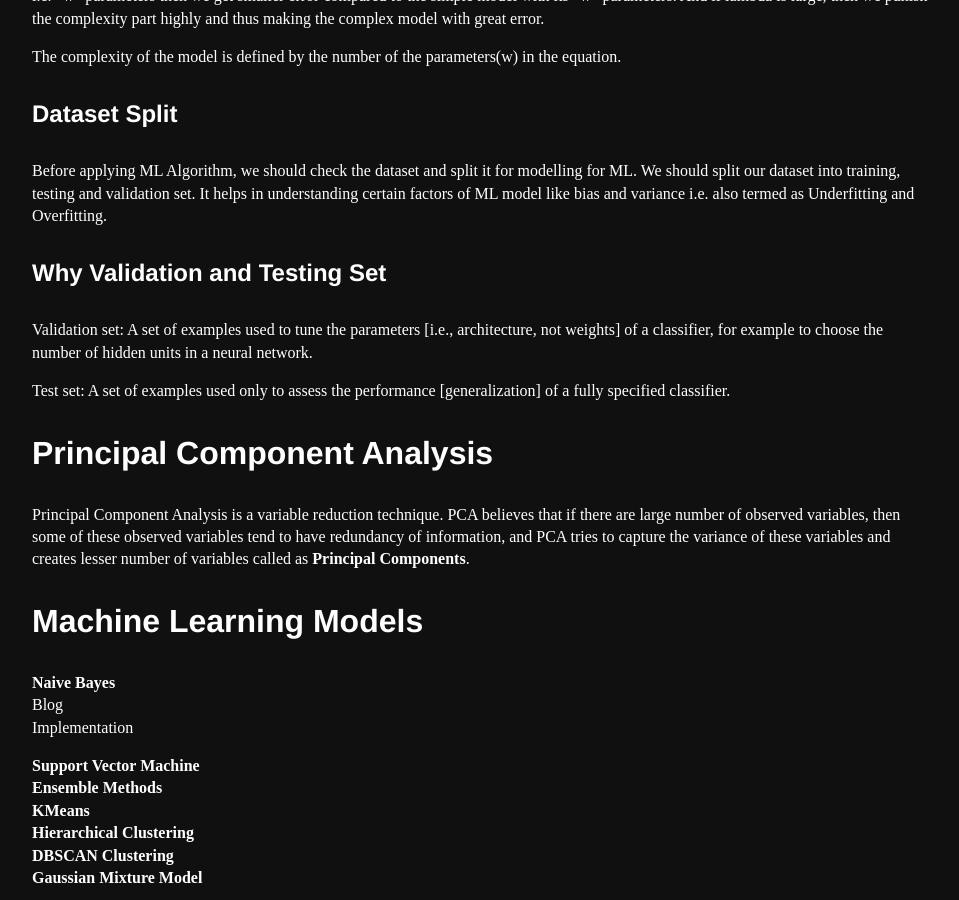
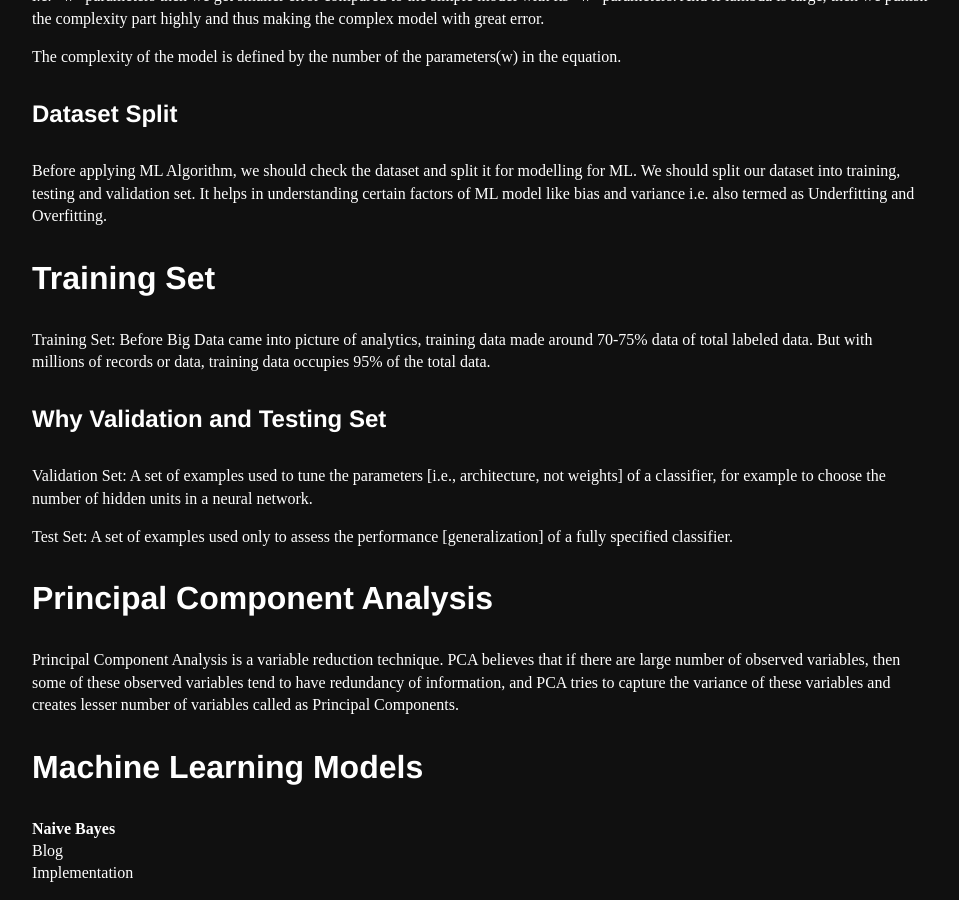
Before and after one commit to Mayurji/mayurji.github.io, a Jekyll site: the page built from _machine-learning/2020-11-06-machine-learning.md, in a window 1280 px wide and 900 px high, scrolled down 4201 px. Shown: the whole window, without its empty margins (160-1119 px from the left). Built offline with Jekyll 4.4.1, drawn with Linux system fonts in a browser that asks for light colours; some of the changed text lies outside the part shown.

Commit message:
Update 2020-11-06-machine-learning.md

```diff
--- a/_machine-learning/2020-11-06-machine-learning.md
+++ b/_machine-learning/2020-11-06-machine-learning.md
@@ -134,11 +134,11 @@
 
 In simple model case, we have 2 coefficients w_1, w_2
 
-TotalError = E + |w_1| + |w_2|
+**TotalError = E + |w_1| + |w_2|**
 
 In Complex model case, lets say have 5 coefficients w_1, w_2, w_3, w_4, w_5
 
-TotalError = E + |w_1| + |w_2| + |w_3| + |w_4| + |w_5|
+**TotalError = E + |w_1| + |w_2| + |w_3| + |w_4| + |w_5|**
 
 So we get smaller error for simple model and will use the same for the generalization.
 
@@ -148,11 +148,11 @@
 
 In simple model case, we have 2 coefficients w_1, w_2
 
-TotalError = E + (w_1)^2 + (w_2)^2
+**TotalError = E + (w_1)^2 + (w_2)^2**
 
 In Complex model case, lets say have 5 coefficients w_1, w_2, w_3, w_4, w_5
 
-TotalError = E + (w_1)^2 + (w_2)^2 + (w_3)^2 + (w_4)^2 + (w_5)^2
+**TotalError = E + (w_1)^2 + (w_2)^2 + (w_3)^2 + (w_4)^2 + (w_5)^2**
 
 So we get smaller error for simple model and will use the same for the generalization. More the number of parameters, more complex the model is.
 
@@ -165,15 +165,19 @@
 
 Before applying ML Algorithm, we should check the dataset and split it for modelling for ML. We should split our dataset into training, testing and validation set. It helps in understanding certain factors of ML model like bias and variance i.e. also termed as Underfitting and Overfitting.
 
+### Training Set
+
+Training Set: Before Big Data came into picture of analytics, training data made around 70-75% data of total labeled data. But with millions of records or data, training data occupies 95% of the total data.
+
 #### Why Validation and Testing Set
 
-Validation set: A set of examples used to tune the parameters [i.e., architecture, not weights] of a classifier, for example to choose the number of hidden units in a neural network.
+Validation Set: A set of examples used to tune the parameters [i.e., architecture, not weights] of a classifier, for example to choose the number of hidden units in a neural network.
 
-Test set: A set of examples used only to assess the performance [generalization] of a fully specified classifier.
+Test Set: A set of examples used only to assess the performance [generalization] of a fully specified classifier.
 
 ### Principal Component Analysis
 
-Principal Component Analysis is a variable reduction technique. PCA believes that if there are large number of observed variables, then some of these observed variables tend to have redundancy of information, and PCA tries to capture the variance of these variables and creates lesser number of variables called as **Principal Components**.
+Principal Component Analysis is a variable reduction technique. PCA believes that if there are large number of observed variables, then some of these observed variables tend to have redundancy of information, and PCA tries to capture the variance of these variables and creates lesser number of variables called as Principal Components.
 
 ### Machine Learning Models
 
```
Also changed, not shown: other parts of _machine-learning/2020-11-06-machine-learning.md (+3 -3 lines).
